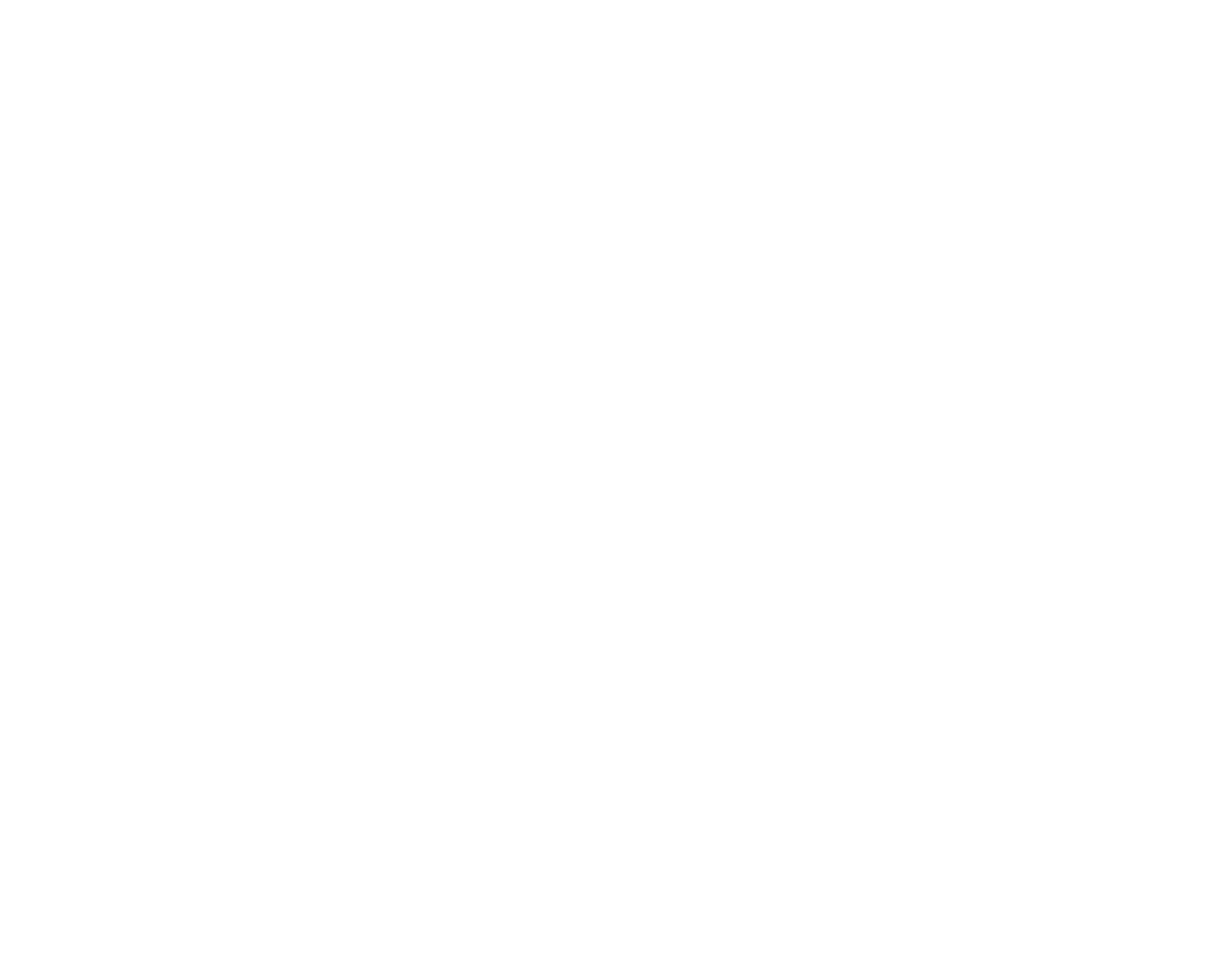
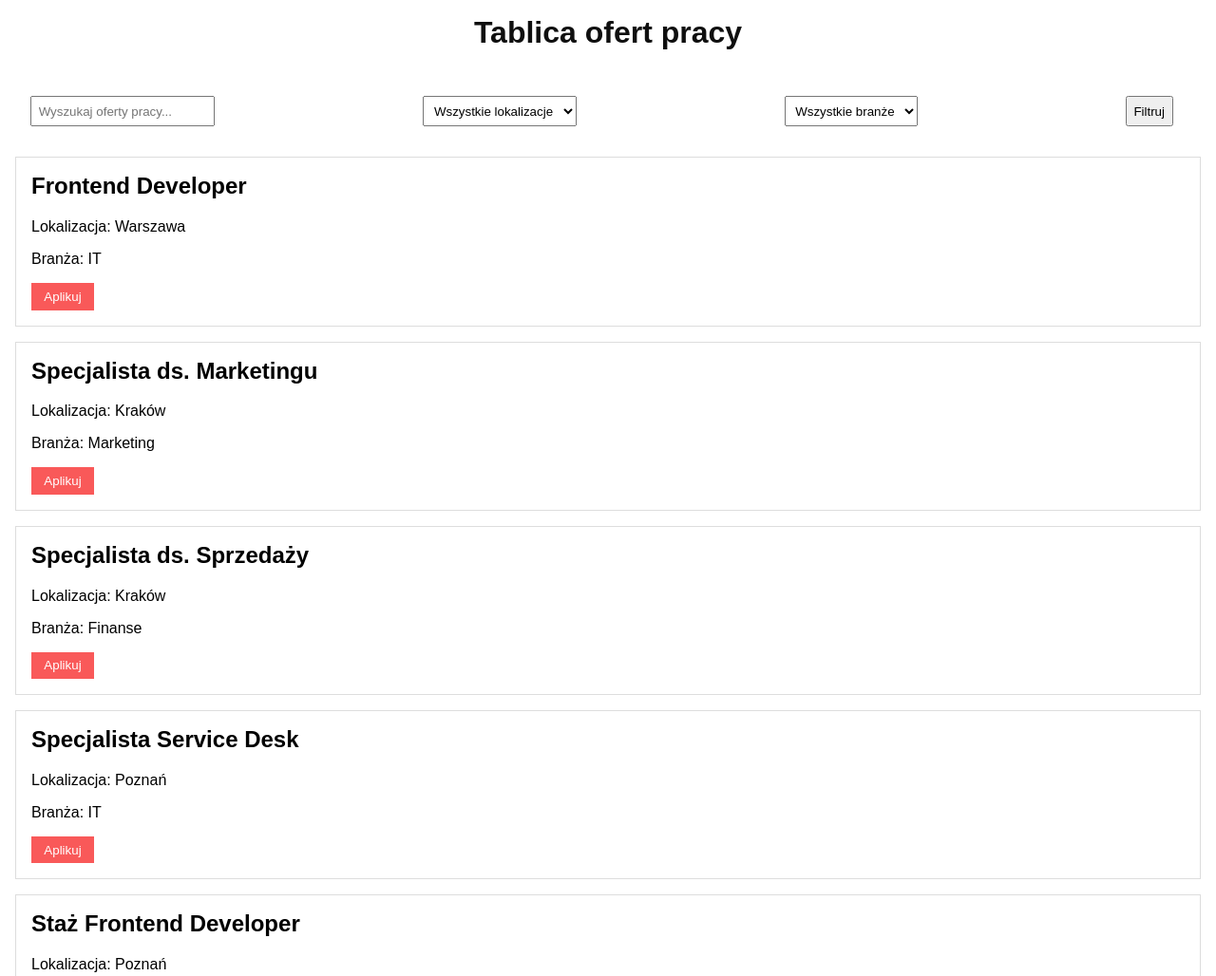
Before and after one commit to bongoja/technologieinternetowe, a plain HTML site: page index.html in a window 1280 px wide. Shown: the top 1028 px of the page at 95% size. Before the commit the page ends 800 px from the top, so only its background shows below. Drawn offline with Linux system fonts and the light colour scheme.

Commit message:
zmiany zmiany
zmiany są dobre, szkielet bez front endu

```diff
--- a/index.html
+++ b/index.html
@@ -1,8 +1,93 @@
-<html>
-    <head>
+<!DOCTYPE html>
+<html lang="en">
+<head>
+    <meta charset="UTF-8">
+    <meta name="viewport" content="width=device-width, initial-scale=1.0">
+    <title>Tablica ofert pracy</title>
+    <link rel="stylesheet" href="styles.css">
+</head>
+<body>
+    <header class="first-color">
+        <h1>Tablica ofert pracy</h1>
+    </header>
 
-    </head>
-    <body>
+    <main>
+      <section class="search-filter second-color">
+    	<input type="text" id="search-input" placeholder="Wyszukaj oferty pracy...">
+    	<select id="location-filter">
+        	<option value="">Wszystkie lokalizacje</option>
+        	<option value="warszawa">Warszawa</option>
+        	<option value="kraków">Kraków</option>
+        	<option value="poznań">Poznań</option>
+    	</select>
+    	<select id="industry-filter">
+        	<option value="">Wszystkie branże</option>
+        	<option value="it">IT</option>
+        	<option value="marketing">Marketing</option>
+        	<option value="finanse">Finanse</option>
+    	</select>
+    	<button onclick="filterJobs()">Filtruj</button>
+     </section>
 
-    </body>
+        <section class="job-list fourth-color" id="job-list">
+    <!-- Przykładowe ogłoszenia o pracę -->
+    <article class="job-item">
+        <h2>Frontend Developer</h2>
+        <p>Lokalizacja: Warszawa</p>
+        <p>Branża: IT</p>
+        <button onclick="applyJob('Frontend Developer')">Aplikuj</button>
+    </article>
+    <article class="job-item">
+        <h2>Specjalista ds. Marketingu</h2>
+        <p>Lokalizacja: Kraków</p>
+        <p>Branża: Marketing</p>
+        <button onclick="applyJob('Specjalista ds. Marketingu')">Aplikuj</button>
+    </article>
+    <article class="job-item">
+        <h2>Specjalista ds. Sprzedaży</h2>
+        <p>Lokalizacja: Kraków</p>
+        <p>Branża: Finanse</p>
+        <button onclick="applyJob('Specjalista ds. Sprzedaży')">Aplikuj</button>
+    </article>
+    <article class="job-item">
+        <h2>Specjalista Service Desk</h2>
+        <p>Lokalizacja: Poznań</p>
+        <p>Branża: IT</p>
+        <button onclick="applyJob('Specjalista Service Desk')">Aplikuj</button>
+    </article>
+    <article class="job-item">
+        <h2>Staż Frontend Developer</h2>
+        <p>Lokalizacja: Poznań</p>
+        <p>Branża: IT</p>
+        <button onclick="applyJob('Staż Frontend Developer')">Aplikuj</button>
+    </article>
+</section>
+    </main>
+
+    <footer class="third-color">
+        <p>&copy; 2024 Tablica ofert pracy. Wszelkie prawa zastrzeżone.</p>
+    </footer>
+
+    <!-- Modal do przesyłania CV -->
+    <div id="modal" class="modal">
+        <div class="modal-content">
+            <span class="close" onclick="closeModal()">&times;</span>
+            <h2>Złóż aplikację na stanowisko: <span id="job-title"></span></h2>
+            <form id="application-form">
+                <label for="name">Imię i nazwisko:</label>
+                <input type="text" id="name" name="name" required>
+
+                <label for="email">Email:</label>
+                <input type="email" id="email" name="email" required>
+
+                <label for="resume">CV (PDF):</label>
+                <input type="file" id="resume" name="resume" accept="application/pdf" required>
+
+                <button type="submit">Wyślij</button>
+            </form>
+        </div>
+    </div>
+
+    <script src="script.js"></script>
+</body>
 </html>
--- /dev/null
+++ b/script.js
@@ -0,0 +1,42 @@
+function filterJobs() {
+    const searchInput = document.getElementById('search-input').value.toLowerCase();
+    const locationFilter = document.getElementById('location-filter').value.toLowerCase();
+    const industryFilter = document.getElementById('industry-filter').value.toLowerCase();
+    const jobItems = document.querySelectorAll('.job-item');
+
+    jobItems.forEach(function(item) {
+        const title = item.querySelector('h2').innerText.toLowerCase();
+        const location = item.querySelector('p:nth-child(2)').innerText.toLowerCase().replace("lokalizacja: ", "").trim();
+        const industry = item.querySelector('p:nth-child(3)').innerText.toLowerCase().replace("branża: ", "").trim();
+
+        console.log(`Title: ${title}, Location: "${location}", Industry: ${industry}`);
+        console.log(`Filters - Search: ${searchInput}, Location: ${locationFilter}, Industry: ${industryFilter}`);
+
+        const matchesSearch = title.includes(searchInput);
+        const matchesLocation = locationFilter === "" || location.includes(locationFilter);
+        const matchesIndustry = industryFilter === "" || industry.includes(industryFilter);
+
+        console.log(`Matches - Search: ${matchesSearch}, Location: ${matchesLocation}, Industry: ${matchesIndustry}`);
+
+        if (matchesSearch && matchesLocation && matchesIndustry) {
+            item.style.display = 'block';
+        } else {
+            item.style.display = 'none';
+        }
+    });
+}
+
+function applyJob(jobTitle) {
+    document.getElementById('job-title').innerText = jobTitle;
+    document.getElementById('modal').style.display = 'block';
+}
+
+function closeModal() {
+    document.getElementById('modal').style.display = 'none';
+}
+
+document.getElementById('application-form').addEventListener('submit', function(event) {
+    event.preventDefault();
+    alert('Aplikacja została wysłana!');
+    closeModal();
+});
--- /dev/null
+++ b/styles.css
@@ -0,0 +1,90 @@
+body {
+    font-family: Arial, sans-serif;
+    margin: 0;
+    padding: 0;
+}
+
+header, footer {
+    color: #0F0F0F;
+    text-align: center;
+    padding: 1em 0;
+}
+
+header h1 {
+    margin: 0;
+}
+
+main {
+    padding: 1em;
+}
+
+.search-filter {
+    display: flex;
+    justify-content: space-between;
+    padding: 1em;
+}
+
+.search-filter input, .search-filter select, .search-filter button {
+    margin-right: 1em;
+    padding: 0.5em;
+}
+
+.job-list {
+    margin-top: 1em;
+}
+
+.job-item {
+    background-color: white;
+    margin-bottom: 1em;
+    padding: 1em;
+    border: 1px solid #ddd;
+}
+
+.job-item h2 {
+    margin-top: 0;
+}
+
+.job-item button {
+    background-color: #f95959;
+    color: white;
+    border: none;
+    padding: 0.5em 1em;
+    cursor: pointer;
+}
+
+.job-item button:hover {
+    background-color: #e04848;
+}
+
+.modal {
+    display: none;
+    position: fixed;
+    z-index: 1;
+    left: 0;
+    top: 0;
+    width: 100%;
+    height: 100%;
+    overflow: auto;
+    background-color: rgba(0, 0, 0, 0.5);
+}
+
+.modal-content {
+    background-color: white;
+    margin: 10% auto;
+    padding: 2em;
+    border: 1px solid #888;
+    width: 80%;
+}
+
+.close {
+    color: #aaa;
+    float: right;
+    font-size: 28px;
+    font-weight: bold;
+}
+
+.close:hover, .close:focus {
+    color: black;
+    text-decoration: none;
+    cursor: pointer;
+}
```
Also changed, not shown: style.css (deleted), 1 other file.
